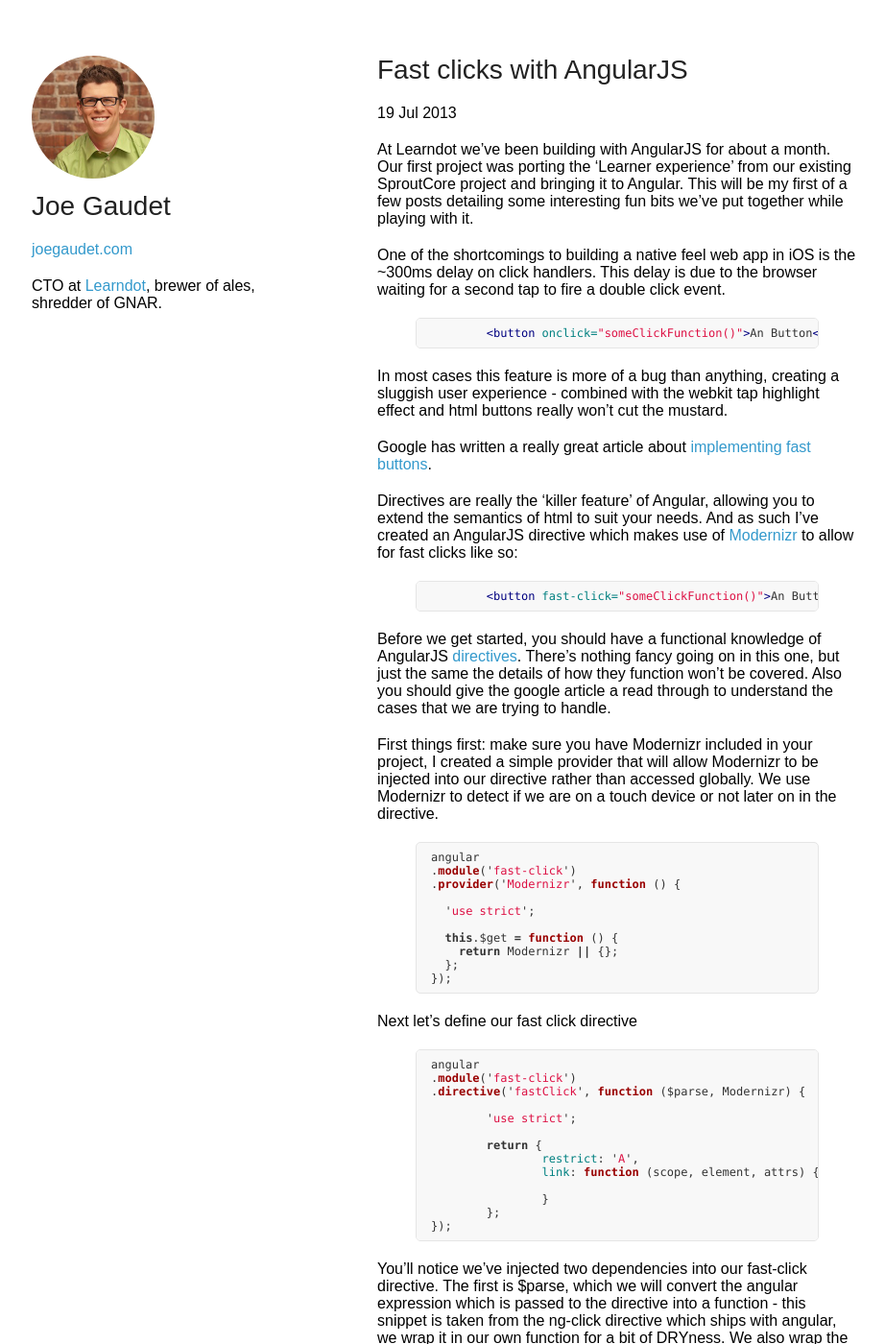
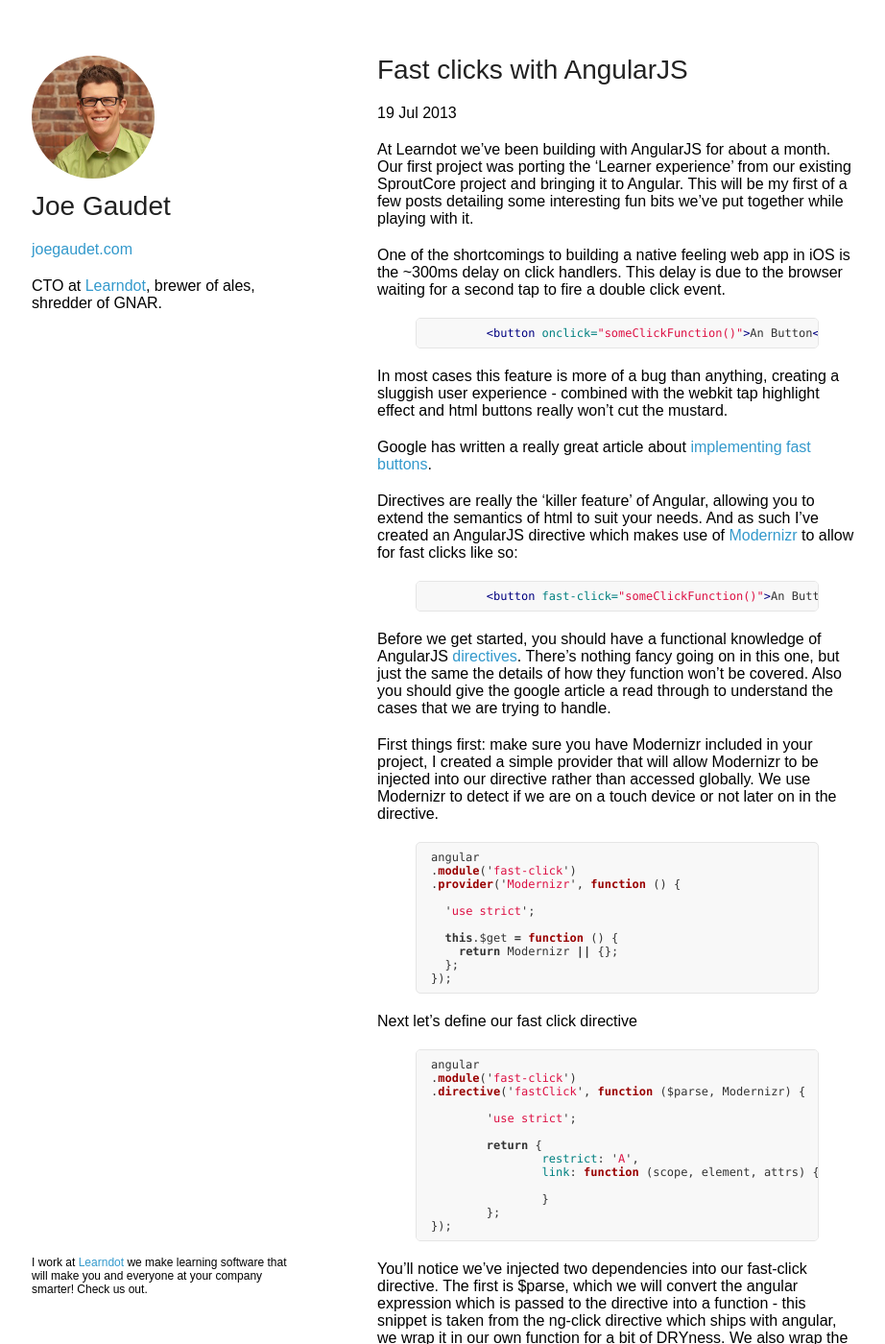
Before and after one commit to joegaudet/joegaudet.github.io, a Jekyll site: the page built from _posts/2013-07-19-fast-clicks-with-angular-js.markdown, in a window 1280 px wide and 1400 px high. Shown: the whole window at 96% size, without its empty margins (177-1099 px from the left). Built offline with Jekyll 4.4.1, drawn with Linux system fonts in a browser that asks for light colours; some web fonts are replaced; Markdown is read by kramdown in place of the engine named in the settings; comment, search, counter and statistics services are not loaded; a style sheet for code colours, icons or effects is not loaded.

Commit message:
annnnnn some more font tweaks

```diff
--- a/_layouts/default.html
+++ b/_layouts/default.html
@@ -40,6 +40,7 @@
       {{content}}
 
       <footer>
+        I work at <a href="http://learndot.com">Learndot</a> we make learning software that will make you and everyone at your company smarter! Check us out.
       </footer>
     </div>
     <script src="javascripts/scale.fix.js"></script>
--- a/_posts/2013-07-19-fast-clicks-with-angular-js.markdown
+++ b/_posts/2013-07-19-fast-clicks-with-angular-js.markdown
@@ -7,7 +7,7 @@ comments: true
 
 At Learndot we've been building with AngularJS for about a month. Our first project was porting the 'Learner experience' from our existing SproutCore project and bringing it to Angular. This will be my first of a few posts detailing some interesting fun bits we've put together while playing with it.
 
-One of the shortcomings to building a native feel web app in iOS is the ~300ms delay on click handlers. This delay is due to the browser waiting for a second tap to fire a double click event.
+One of the shortcomings to building a native feeling web app in iOS is the ~300ms delay on click handlers. This delay is due to the browser waiting for a second tap to fire a double click event.
 
 {% highlight html %}
 	<button onclick="someClickFunction()">An Button</button>
--- a/stylesheets/styles.css
+++ b/stylesheets/styles.css
@@ -179,6 +179,7 @@ footer {
   float:left;
   position:fixed;
   bottom:50px;
+  font-size: 12px;
 }
 
 @media print, screen and (max-width: 960px) {
```
